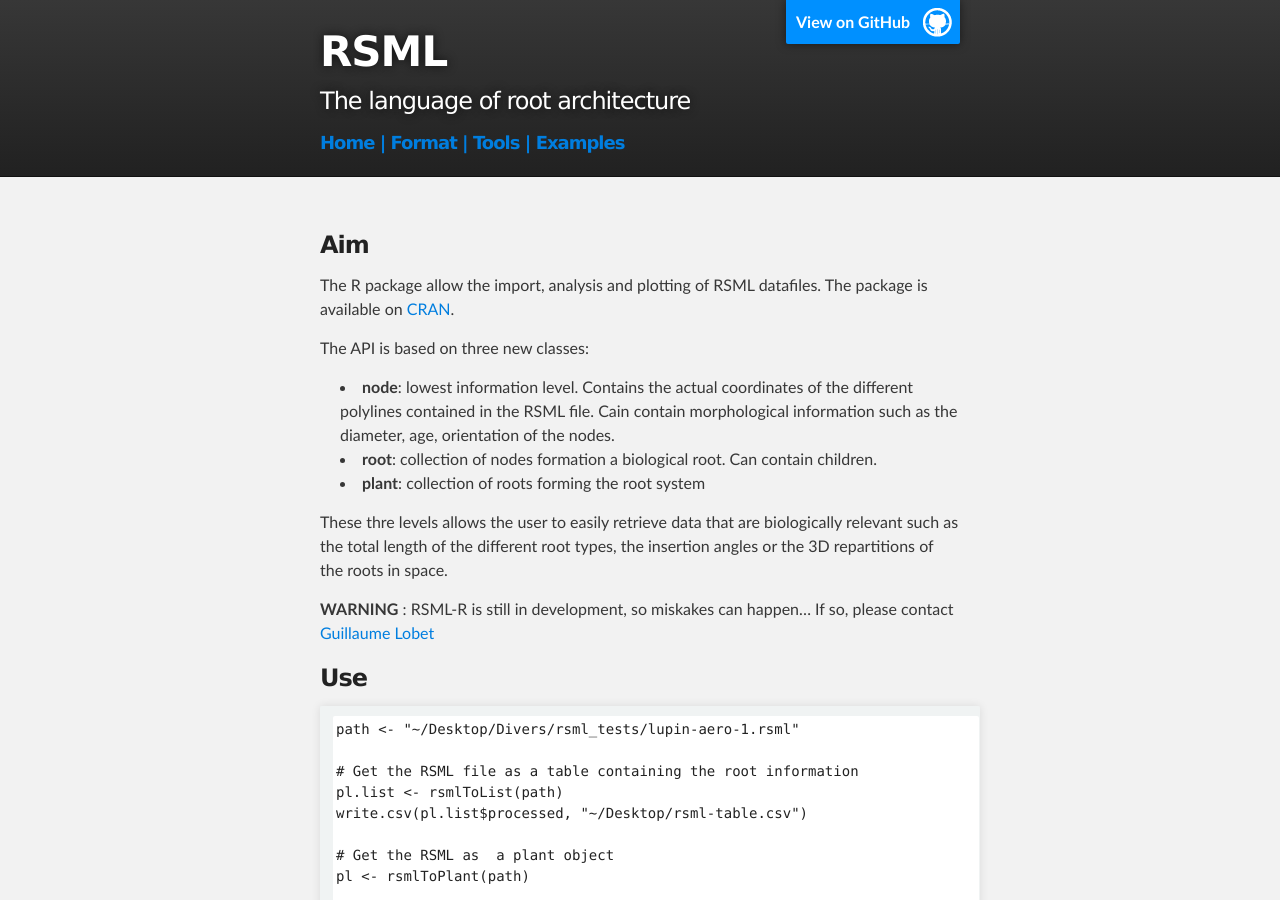
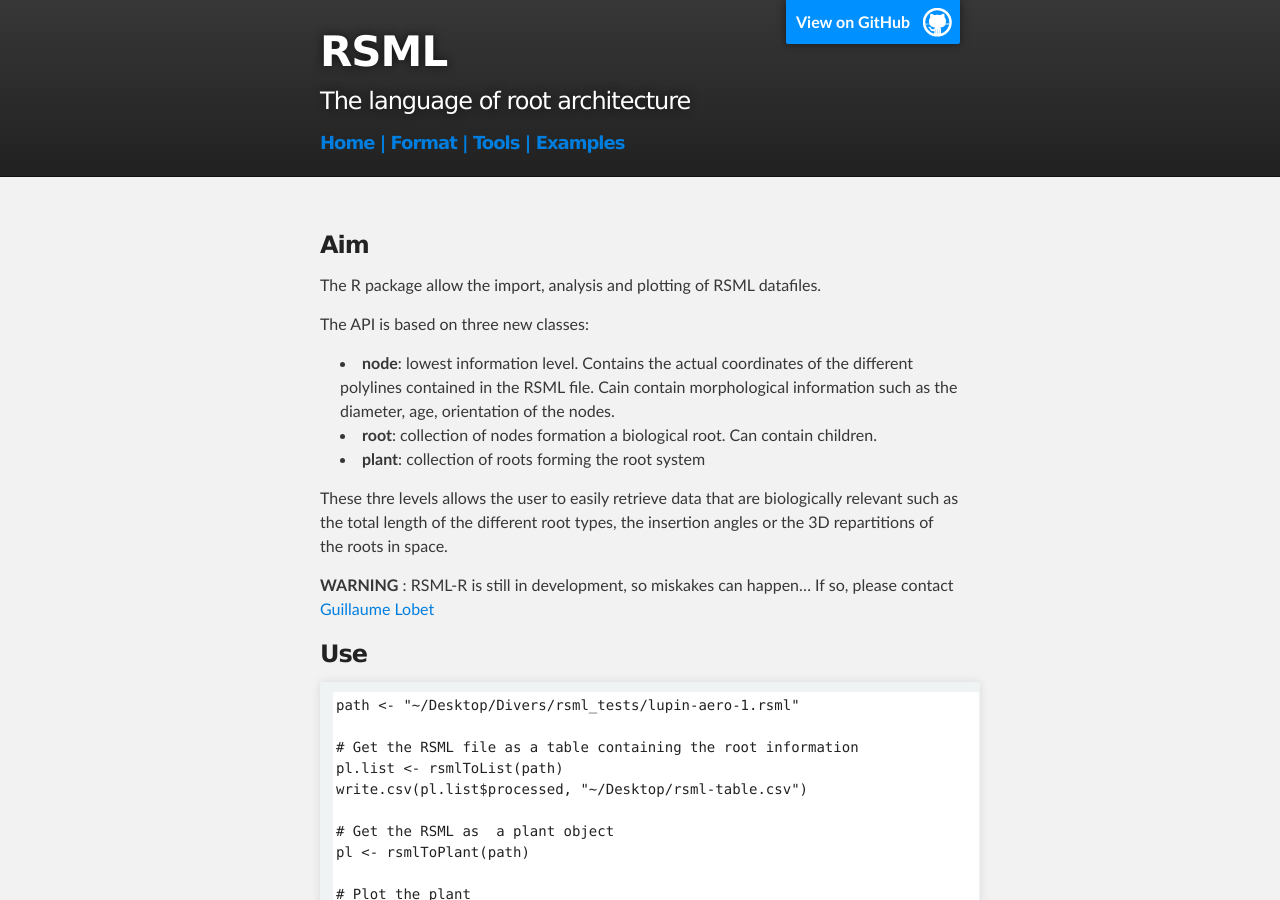
Before and after one commit to RootSystemML/RootSystemML.github.io, a Jekyll site: the page built from tools/r_rsml.md, in a window 1280 px wide and 900 px high. Built offline with Jekyll 4.4.1, drawn with Linux system fonts in a browser that asks for light colours.

Commit message:
Update r_rsml.md

```diff
--- a/tools/r_rsml.md
+++ b/tools/r_rsml.md
@@ -5,7 +5,7 @@
 
 ### Aim
 
-The R package allow the import, analysis and plotting of RSML datafiles. The package is available on [CRAN](http://cran.r-project.org).
+The R package allow the import, analysis and plotting of RSML datafiles.
 
 The API is based on three new classes:
 
@@ -48,7 +48,7 @@
 
 
 
-[View source on GitHub](https://github.com/RootSystemML/RSML-conversion-tools/tree/master/r) | [Download binaries](https://github.com/RootSystemML/RSML-conversion-tools/blob/master/r/RSML_1.0.tgz)
+[View source on GitHub](https://github.com/RootSystemML/RSML-conversion-tools/tree/master/r) | [Download binaries](https://github.com/RootSystemML/RSML-conversion-tools/blob/master/r/RSML_1.2.tgz)
 
 [![R interface](/images/r_rsml.png)](/images/r_rsml.png)
 
```
